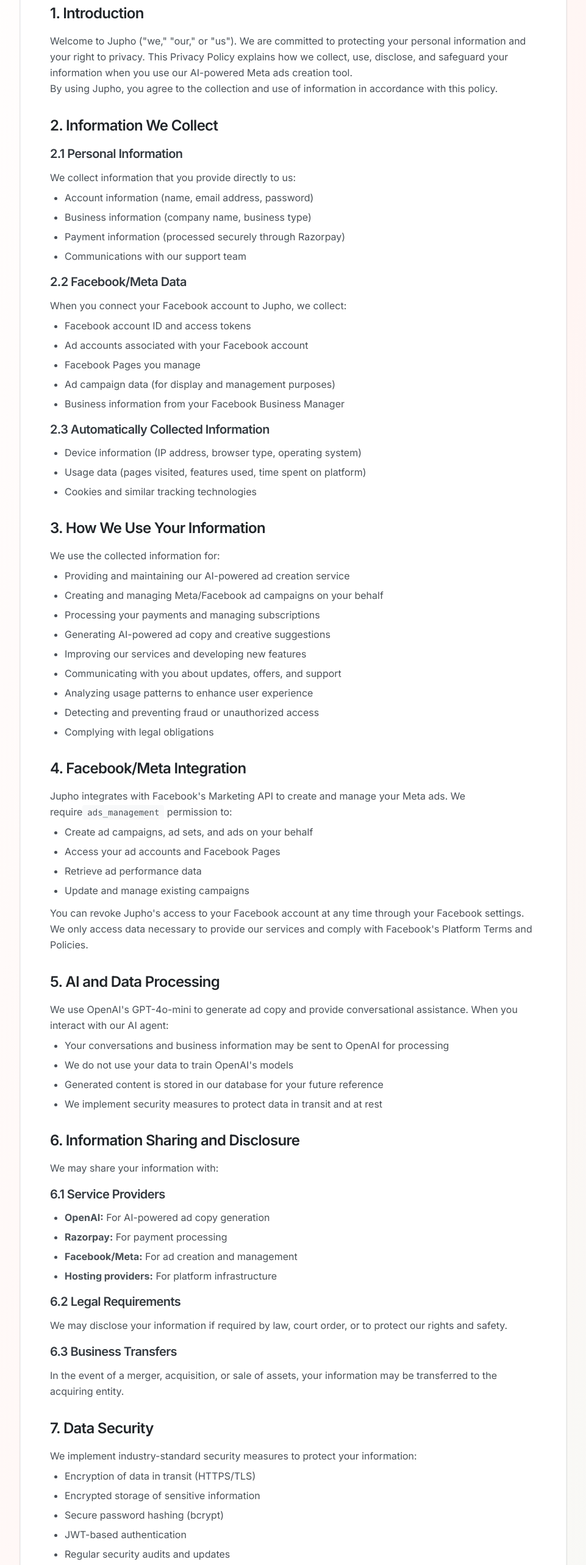
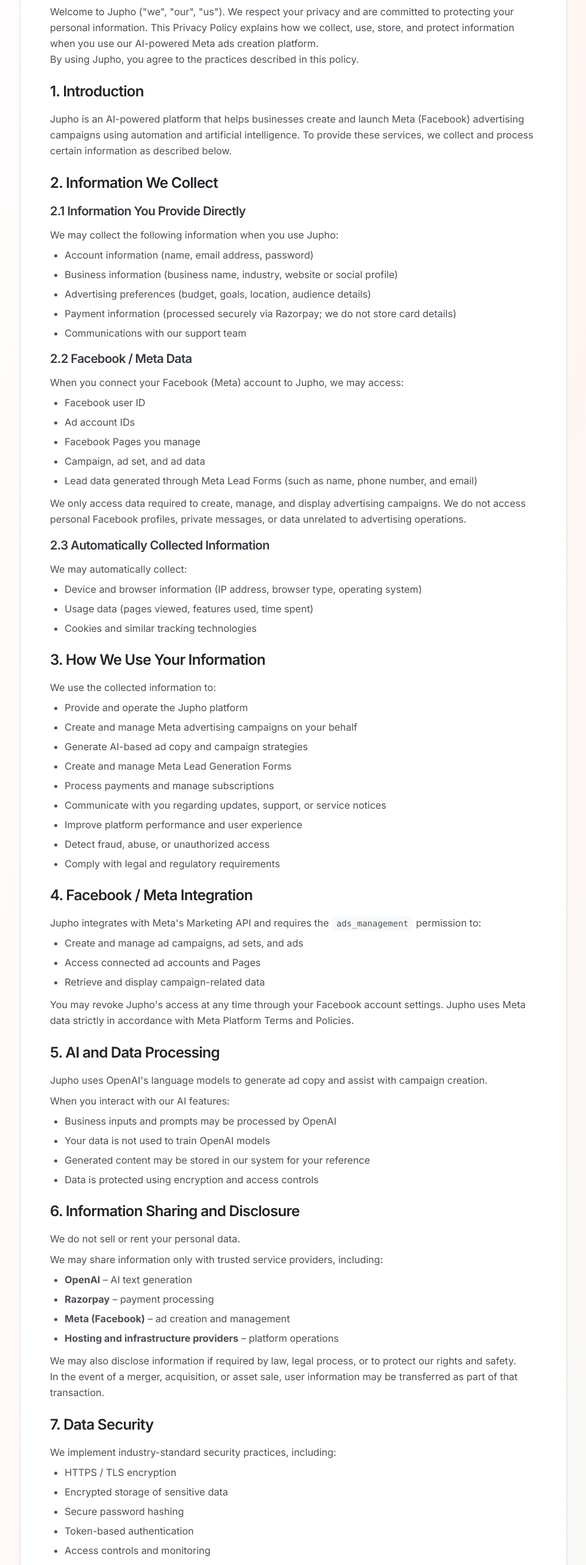
Before and after one commit to rajeshrk930/jupho-f1, a Next.js app in the folder frontend/: page /privacy in a window 1280 px wide. Shown: the part 234-2800 px from the top of the page at 61% size, without its empty margins (159-1120 px from the left). Built offline with nearby package versions, Linux system fonts and the light colour scheme; no server answers.

Commit message:
Update Privacy Policy with Facebook Data Deletion Instructions section

```diff
--- a/frontend/src/app/privacy/page.tsx
+++ b/frontend/src/app/privacy/page.tsx
@@ -15,156 +15,159 @@
           <p className="text-charcoal-600">Last updated: January 10, 2026</p>
         </div>
 
-        <div className="prose prose-charcoal max-w-none space-y-8">
+        <div className="prose prose-charcoal max-w-none space-y-6">
+          <section>
+            <p className="text-charcoal-700 leading-relaxed">
+              Welcome to Jupho ("we", "our", "us").
+              We respect your privacy and are committed to protecting your personal information. This Privacy Policy explains how we collect, use, store, and protect information when you use our AI-powered Meta ads creation platform.
+            </p>
+            <p className="text-charcoal-700 leading-relaxed">
+              By using Jupho, you agree to the practices described in this policy.
+            </p>
+          </section>
+
           <section>
             <h2 className="text-2xl font-semibold text-charcoal-900 mb-4">1. Introduction</h2>
             <p className="text-charcoal-700 leading-relaxed">
-              Welcome to Jupho ("we," "our," or "us"). We are committed to protecting your personal information
-              and your right to privacy. This Privacy Policy explains how we collect, use, disclose, and safeguard
-              your information when you use our AI-powered Meta ads creation tool.
-            </p>
-            <p className="text-charcoal-700 leading-relaxed">
-              By using Jupho, you agree to the collection and use of information in accordance with this policy.
+              Jupho is an AI-powered platform that helps businesses create and launch Meta (Facebook) advertising campaigns using automation and artificial intelligence. To provide these services, we collect and process certain information as described below.
             </p>
           </section>
 
           <section>
             <h2 className="text-2xl font-semibold text-charcoal-900 mb-4">2. Information We Collect</h2>
 
-            <h3 className="text-xl font-semibold text-charcoal-800 mb-3 mt-4">2.1 Personal Information</h3>
-            <p className="text-charcoal-700 leading-relaxed mb-2">We collect information that you provide directly to us:</p>
+            <h3 className="text-xl font-semibold text-charcoal-800 mb-3 mt-4">2.1 Information You Provide Directly</h3>
+            <p className="text-charcoal-700 leading-relaxed mb-2">We may collect the following information when you use Jupho:</p>
             <ul className="list-disc pl-6 space-y-2 text-charcoal-700">
               <li>Account information (name, email address, password)</li>
-              <li>Business information (company name, business type)</li>
-              <li>Payment information (processed securely through Razorpay)</li>
+              <li>Business information (business name, industry, website or social profile)</li>
+              <li>Advertising preferences (budget, goals, location, audience details)</li>
+              <li>Payment information (processed securely via Razorpay; we do not store card details)</li>
               <li>Communications with our support team</li>
             </ul>
 
-            <h3 className="text-xl font-semibold text-charcoal-800 mb-3 mt-4">2.2 Facebook/Meta Data</h3>
+            <h3 className="text-xl font-semibold text-charcoal-800 mb-3 mt-4">2.2 Facebook / Meta Data</h3>
             <p className="text-charcoal-700 leading-relaxed mb-2">
-              When you connect your Facebook account to Jupho, we collect:
+              When you connect your Facebook (Meta) account to Jupho, we may access:
             </p>
             <ul className="list-disc pl-6 space-y-2 text-charcoal-700">
-              <li>Facebook account ID and access tokens</li>
-              <li>Ad accounts associated with your Facebook account</li>
+              <li>Facebook user ID</li>
+              <li>Ad account IDs</li>
               <li>Facebook Pages you manage</li>
-              <li>Ad campaign data (for display and management purposes)</li>
-              <li>Business information from your Facebook Business Manager</li>
+              <li>Campaign, ad set, and ad data</li>
+              <li>Lead data generated through Meta Lead Forms (such as name, phone number, and email)</li>
             </ul>
+            <p className="text-charcoal-700 leading-relaxed mt-3">
+              We only access data required to create, manage, and display advertising campaigns.
+              We do not access personal Facebook profiles, private messages, or data unrelated to advertising operations.
+            </p>
 
             <h3 className="text-xl font-semibold text-charcoal-800 mb-3 mt-4">2.3 Automatically Collected Information</h3>
+            <p className="text-charcoal-700 leading-relaxed mb-2">We may automatically collect:</p>
             <ul className="list-disc pl-6 space-y-2 text-charcoal-700">
-              <li>Device information (IP address, browser type, operating system)</li>
-              <li>Usage data (pages visited, features used, time spent on platform)</li>
+              <li>Device and browser information (IP address, browser type, operating system)</li>
+              <li>Usage data (pages viewed, features used, time spent)</li>
               <li>Cookies and similar tracking technologies</li>
             </ul>
           </section>
 
           <section>
             <h2 className="text-2xl font-semibold text-charcoal-900 mb-4">3. How We Use Your Information</h2>
-            <p className="text-charcoal-700 leading-relaxed mb-2">We use the collected information for:</p>
+            <p className="text-charcoal-700 leading-relaxed mb-2">We use the collected information to:</p>
             <ul className="list-disc pl-6 space-y-2 text-charcoal-700">
-              <li>Providing and maintaining our AI-powered ad creation service</li>
-              <li>Creating and managing Meta/Facebook ad campaigns on your behalf</li>
-              <li>Processing your payments and managing subscriptions</li>
-              <li>Generating AI-powered ad copy and creative suggestions</li>
-              <li>Improving our services and developing new features</li>
-              <li>Communicating with you about updates, offers, and support</li>
-              <li>Analyzing usage patterns to enhance user experience</li>
-              <li>Detecting and preventing fraud or unauthorized access</li>
-              <li>Complying with legal obligations</li>
+              <li>Provide and operate the Jupho platform</li>
+              <li>Create and manage Meta advertising campaigns on your behalf</li>
+              <li>Generate AI-based ad copy and campaign strategies</li>
+              <li>Create and manage Meta Lead Generation Forms</li>
+              <li>Process payments and manage subscriptions</li>
+              <li>Communicate with you regarding updates, support, or service notices</li>
+              <li>Improve platform performance and user experience</li>
+              <li>Detect fraud, abuse, or unauthorized access</li>
+              <li>Comply with legal and regulatory requirements</li>
             </ul>
           </section>
 
           <section>
-            <h2 className="text-2xl font-semibold text-charcoal-900 mb-4">4. Facebook/Meta Integration</h2>
+            <h2 className="text-2xl font-semibold text-charcoal-900 mb-4">4. Facebook / Meta Integration</h2>
             <p className="text-charcoal-700 leading-relaxed">
-              Jupho integrates with Facebook's Marketing API to create and manage your Meta ads. We require
-              <code className="bg-charcoal-50 px-2 py-1 rounded text-sm">ads_management</code> permission to:
+              Jupho integrates with Meta's Marketing API and requires the <code className="bg-charcoal-50 px-2 py-1 rounded text-sm">ads_management</code> permission to:
             </p>
             <ul className="list-disc pl-6 space-y-2 text-charcoal-700 mt-2">
-              <li>Create ad campaigns, ad sets, and ads on your behalf</li>
-              <li>Access your ad accounts and Facebook Pages</li>
-              <li>Retrieve ad performance data</li>
-              <li>Update and manage existing campaigns</li>
+              <li>Create and manage ad campaigns, ad sets, and ads</li>
+              <li>Access connected ad accounts and Pages</li>
+              <li>Retrieve and display campaign-related data</li>
             </ul>
             <p className="text-charcoal-700 leading-relaxed mt-3">
-              You can revoke Jupho's access to your Facebook account at any time through your Facebook settings.
-              We only access data necessary to provide our services and comply with Facebook's Platform Terms
-              and Policies.
+              You may revoke Jupho's access at any time through your Facebook account settings.
+              Jupho uses Meta data strictly in accordance with Meta Platform Terms and Policies.
             </p>
           </section>
 
           <section>
             <h2 className="text-2xl font-semibold text-charcoal-900 mb-4">5. AI and Data Processing</h2>
-            <p className="text-charcoal-700 leading-relaxed">
-              We use OpenAI's GPT-4o-mini to generate ad copy and provide conversational assistance. When you
-              interact with our AI agent:
+            <p className="text-charcoal-700 leading-relaxed mb-2">
+              Jupho uses OpenAI's language models to generate ad copy and assist with campaign creation.
             </p>
-            <ul className="list-disc pl-6 space-y-2 text-charcoal-700 mt-2">
-              <li>Your conversations and business information may be sent to OpenAI for processing</li>
-              <li>We do not use your data to train OpenAI's models</li>
-              <li>Generated content is stored in our database for your future reference</li>
-              <li>We implement security measures to protect data in transit and at rest</li>
+            <p className="text-charcoal-700 leading-relaxed mb-2">When you interact with our AI features:</p>
+            <ul className="list-disc pl-6 space-y-2 text-charcoal-700">
+              <li>Business inputs and prompts may be processed by OpenAI</li>
+              <li>Your data is not used to train OpenAI models</li>
+              <li>Generated content may be stored in our system for your reference</li>
+              <li>Data is protected using encryption and access controls</li>
             </ul>
           </section>
 
           <section>
             <h2 className="text-2xl font-semibold text-charcoal-900 mb-4">6. Information Sharing and Disclosure</h2>
-            <p className="text-charcoal-700 leading-relaxed mb-2">We may share your information with:</p>
-
-            <h3 className="text-xl font-semibold text-charcoal-800 mb-3 mt-4">6.1 Service Providers</h3>
+            <p className="text-charcoal-700 leading-relaxed mb-2">
+              We do not sell or rent your personal data.
+            </p>
+            <p className="text-charcoal-700 leading-relaxed mb-2">
+              We may share information only with trusted service providers, including:
+            </p>
             <ul className="list-disc pl-6 space-y-2 text-charcoal-700">
-              <li><strong>OpenAI:</strong> For AI-powered ad copy generation</li>
-              <li><strong>Razorpay:</strong> For payment processing</li>
-              <li><strong>Facebook/Meta:</strong> For ad creation and management</li>
-              <li><strong>Hosting providers:</strong> For platform infrastructure</li>
+              <li><strong>OpenAI</strong> – AI text generation</li>
+              <li><strong>Razorpay</strong> – payment processing</li>
+              <li><strong>Meta (Facebook)</strong> – ad creation and management</li>
+              <li><strong>Hosting and infrastructure providers</strong> – platform operations</li>
             </ul>
-
-            <h3 className="text-xl font-semibold text-charcoal-800 mb-3 mt-4">6.2 Legal Requirements</h3>
+            <p className="text-charcoal-700 leading-relaxed mt-3">
+              We may also disclose information if required by law, legal process, or to protect our rights and safety.
+            </p>
             <p className="text-charcoal-700 leading-relaxed">
-              We may disclose your information if required by law, court order, or to protect our rights and safety.
-            </p>
-
-            <h3 className="text-xl font-semibold text-charcoal-800 mb-3 mt-4">6.3 Business Transfers</h3>
-            <p className="text-charcoal-700 leading-relaxed">
-              In the event of a merger, acquisition, or sale of assets, your information may be transferred
-              to the acquiring entity.
+              In the event of a merger, acquisition, or asset sale, user information may be transferred as part of that transaction.
             </p>
           </section>
 
           <section>
             <h2 className="text-2xl font-semibold text-charcoal-900 mb-4">7. Data Security</h2>
-            <p className="text-charcoal-700 leading-relaxed">
-              We implement industry-standard security measures to protect your information:
+            <p className="text-charcoal-700 leading-relaxed mb-2">
+              We implement industry-standard security practices, including:
             </p>
-            <ul className="list-disc pl-6 space-y-2 text-charcoal-700 mt-2">
-              <li>Encryption of data in transit (HTTPS/TLS)</li>
-              <li>Encrypted storage of sensitive information</li>
-              <li>Secure password hashing (bcrypt)</li>
-              <li>JWT-based authentication</li>
-              <li>Regular security audits and updates</li>
+            <ul className="list-disc pl-6 space-y-2 text-charcoal-700">
+              <li>HTTPS / TLS encryption</li>
+              <li>Encrypted storage of sensitive data</li>
+              <li>Secure password hashing</li>
+              <li>Token-based authentication</li>
               <li>Access controls and monitoring</li>
             </ul>
             <p className="text-charcoal-700 leading-relaxed mt-3">
-              However, no method of transmission over the internet is 100% secure. While we strive to protect
-              your information, we cannot guarantee absolute security.
+              Despite our efforts, no system is completely secure. We cannot guarantee absolute security of data.
             </p>
           </section>
 
           <section>
             <h2 className="text-2xl font-semibold text-charcoal-900 mb-4">8. Data Retention</h2>
-            <p className="text-charcoal-700 leading-relaxed">
-              We retain your personal information for as long as necessary to:
+            <p className="text-charcoal-700 leading-relaxed mb-2">
+              We retain information only as long as necessary to:
             </p>
-            <ul className="list-disc pl-6 space-y-2 text-charcoal-700 mt-2">
-              <li>Provide our services to you</li>
-              <li>Comply with legal obligations (e.g., tax records)</li>
+            <ul className="list-disc pl-6 space-y-2 text-charcoal-700">
+              <li>Provide our services</li>
+              <li>Meet legal and regulatory obligations</li>
               <li>Resolve disputes and enforce agreements</li>
             </ul>
             <p className="text-charcoal-700 leading-relaxed mt-3">
-              When you delete your account, we will delete or anonymize your personal information within 90 days,
-              except where we are required to retain it by law.
+              If you delete your account, your data will be deleted or anonymized within 90 days, unless legally required to retain it.
             </p>
           </section>
 
@@ -172,83 +175,86 @@
             <h2 className="text-2xl font-semibold text-charcoal-900 mb-4">9. Your Rights and Choices</h2>
             <p className="text-charcoal-700 leading-relaxed mb-2">You have the right to:</p>
             <ul className="list-disc pl-6 space-y-2 text-charcoal-700">
-              <li><strong>Access:</strong> Request a copy of your personal information</li>
-              <li><strong>Correction:</strong> Update or correct your information</li>
-              <li><strong>Deletion:</strong> Request deletion of your account and data</li>
-              <li><strong>Portability:</strong> Export your data in a machine-readable format</li>
-              <li><strong>Opt-out:</strong> Unsubscribe from marketing communications</li>
-              <li><strong>Revoke consent:</strong> Disconnect Facebook/Meta integration</li>
+              <li>Access your personal data</li>
+              <li>Update or correct your information</li>
+              <li>Request deletion of your data</li>
+              <li>Export your data where applicable</li>
+              <li>Opt out of marketing communications</li>
+              <li>Revoke Meta account access</li>
             </ul>
             <p className="text-charcoal-700 leading-relaxed mt-3">
-              To exercise these rights, contact us at the email address below.
+              Requests can be made by contacting us at the email address below.
+            </p>
+          </section>
+
+          <section className="bg-coral-50 border border-coral-200 rounded-lg p-6">
+            <h2 className="text-2xl font-semibold text-charcoal-900 mb-4">9A. Facebook Data Deletion Instructions</h2>
+            <p className="text-charcoal-700 leading-relaxed mb-3">
+              Jupho complies with Facebook's data deletion requirements.
+            </p>
+            <p className="text-charcoal-700 leading-relaxed mb-2">
+              To request deletion of data accessed via Facebook / Meta APIs, please email us at:
+            </p>
+            <div className="bg-white p-4 rounded-lg border border-coral-300 my-4">
+              <p className="text-charcoal-900 font-semibold">Email: privacy@jupho.io</p>
+              <p className="text-charcoal-700 mt-2"><strong>Subject:</strong> Facebook Data Deletion Request</p>
+            </div>
+            <p className="text-charcoal-700 leading-relaxed mb-2">Please include:</p>
+            <ul className="list-disc pl-6 space-y-1 text-charcoal-700">
+              <li>Your registered email address</li>
+              <li>Your Facebook User ID</li>
+            </ul>
+            <p className="text-charcoal-700 leading-relaxed mt-3">
+              We will process the request in accordance with applicable laws and Meta Platform Policies.
             </p>
           </section>
 
           <section>
-            <h2 className="text-2xl font-semibold text-charcoal-900 mb-4">10. Cookies and Tracking</h2>
-            <p className="text-charcoal-700 leading-relaxed">
-              We use cookies and similar technologies to:
-            </p>
-            <ul className="list-disc pl-6 space-y-2 text-charcoal-700 mt-2">
-              <li>Maintain your login session</li>
-              <li>Remember your preferences</li>
-              <li>Analyze platform usage and performance</li>
+            <h2 className="text-2xl font-semibold text-charcoal-900 mb-4">10. Cookies and Tracking Technologies</h2>
+            <p className="text-charcoal-700 leading-relaxed mb-2">We use cookies to:</p>
+            <ul className="list-disc pl-6 space-y-2 text-charcoal-700">
+              <li>Maintain login sessions</li>
+              <li>Store user preferences</li>
+              <li>Analyze platform usage</li>
             </ul>
             <p className="text-charcoal-700 leading-relaxed mt-3">
-              You can control cookies through your browser settings. Disabling cookies may affect platform functionality.
+              You can manage cookies via your browser settings. Disabling cookies may affect functionality.
             </p>
           </section>
 
           <section>
             <h2 className="text-2xl font-semibold text-charcoal-900 mb-4">11. Children's Privacy</h2>
             <p className="text-charcoal-700 leading-relaxed">
-              Jupho is not intended for users under the age of 18. We do not knowingly collect information from
-              children. If you believe we have collected information from a child, please contact us immediately.
+              Jupho is not intended for individuals under the age of 18.
+              We do not knowingly collect data from children.
             </p>
           </section>
 
           <section>
             <h2 className="text-2xl font-semibold text-charcoal-900 mb-4">12. International Data Transfers</h2>
             <p className="text-charcoal-700 leading-relaxed">
-              Your information may be transferred to and processed in countries other than your country of residence.
-              We ensure appropriate safeguards are in place to protect your information in accordance with this
-              Privacy Policy.
+              Your information may be processed in countries outside your residence.
+              We ensure appropriate safeguards are in place to protect your data.
             </p>
           </section>
 
           <section>
             <h2 className="text-2xl font-semibold text-charcoal-900 mb-4">13. Changes to This Privacy Policy</h2>
             <p className="text-charcoal-700 leading-relaxed">
-              We may update this Privacy Policy from time to time. We will notify you of significant changes by:
-            </p>
-            <ul className="list-disc pl-6 space-y-2 text-charcoal-700 mt-2">
-              <li>Posting the new Privacy Policy on this page</li>
-              <li>Updating the "Last updated" date</li>
-              <li>Sending you an email notification (for material changes)</li>
-            </ul>
-            <p className="text-charcoal-700 leading-relaxed mt-3">
-              Your continued use of Jupho after changes constitutes acceptance of the updated policy.
+              We may update this Privacy Policy from time to time. Updates will be reflected on this page with a revised "Last updated" date. Continued use of Jupho indicates acceptance of changes.
             </p>
           </section>
 
           <section>
             <h2 className="text-2xl font-semibold text-charcoal-900 mb-4">14. Contact Us</h2>
-            <p className="text-charcoal-700 leading-relaxed">
-              If you have questions about this Privacy Policy or our data practices, please contact us:
+            <p className="text-charcoal-700 leading-relaxed mb-3">
+              If you have any questions about this Privacy Policy or your data:
             </p>
             <div className="mt-4 bg-charcoal-50 p-4 rounded-lg">
-              <p className="text-charcoal-700"><strong>Email:</strong> privacy@jupho.io</p>
+              <p className="text-charcoal-700"><strong>Email:</strong> hi@jupho.io</p>
               <p className="text-charcoal-700 mt-2"><strong>Company:</strong> Jupho</p>
               <p className="text-charcoal-700 mt-2"><strong>Website:</strong> https://jupho.io</p>
             </div>
-          </section>
-
-          <section className="mt-12 pt-8 border-t border-charcoal-200">
-            <p className="text-sm text-charcoal-600">
-              This Privacy Policy complies with applicable data protection laws including GDPR (EU),
-              CCPA (California), and other regional regulations. For specific rights under your local
-              jurisdiction, please contact us.
-            </p>
           </section>
         </div>
 
```
